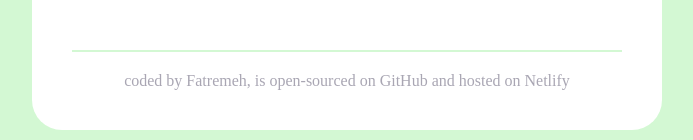
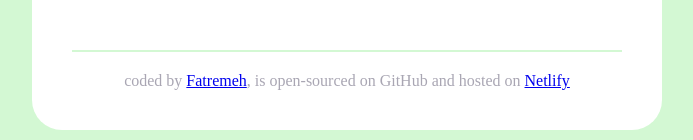
Before and after one commit to FTTM-M/SheCodesweek7, a plain HTML site: page index.html in a window 1280 px wide. Shown: the part 290-430 px from the top of the page, without its empty margins (293-986 px from the left). Drawn offline with nearby package versions, Linux system fonts and the light colour scheme; no server answers.

Commit message:
add personal links

```diff
--- a/index.html
+++ b/index.html
@@ -31,7 +31,7 @@
         <div class="tempature"><div class="icon">🌤</div><div class="temp" id="temp">15</div><div class="degree">°c</div></div>
       </main>
       <footer>
-        coded by Fatremeh, is open-sourced on GitHub and hosted on Netlify
+        coded by <a href="https://github.com/FTTM-M">Fatremeh</a>, is open-sourced on GitHub and hosted on <a href="https://www.netlify.com/">Netlify</a>
       </footer>
     </div>
     <script src="src/script.js"></script>
```
